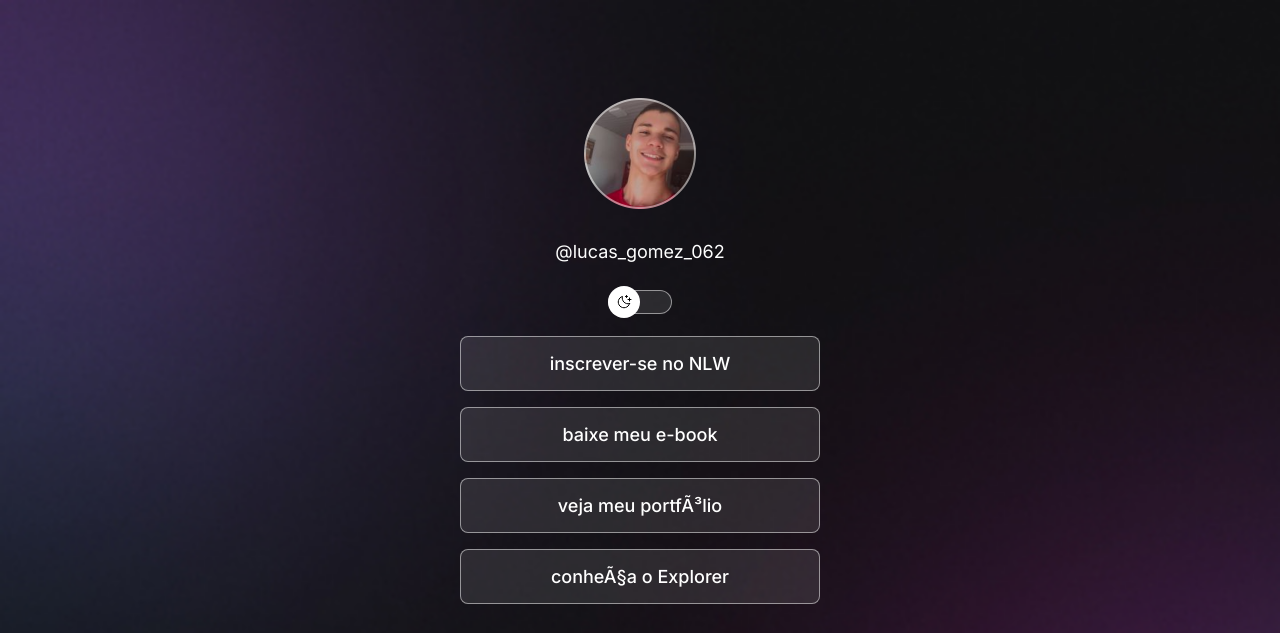
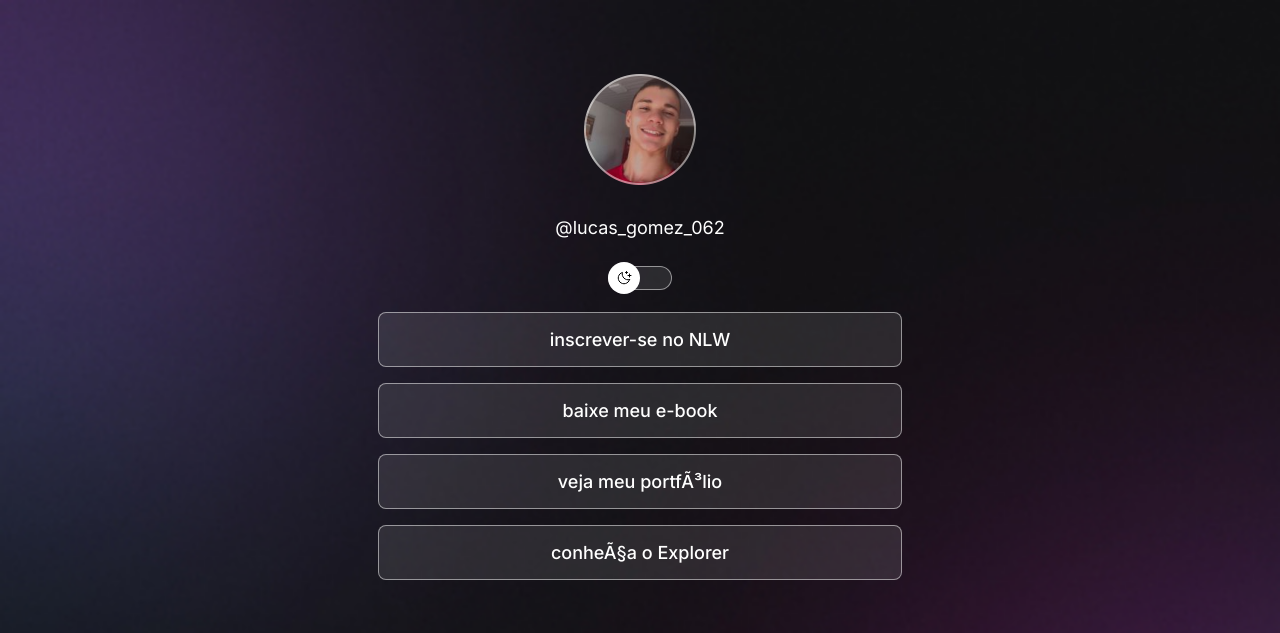
Before and after one commit to lucasgwmes/projeto, a plain HTML site: page index.html in a window 1280 px wide. Shown: the top 633 px of the page. Drawn offline with nearby package versions, Linux system fonts and the light colour scheme.

Commit message:
adjust container width

```diff
--- a/atyle.css
+++ b/atyle.css
@@ -42,13 +42,15 @@ body * {
 
 
 #container{
-    width: 360px;
+
+    width: 100%;
+    max-width:588px ;
     height: auto;
     margin: auto;
     justify-content: center;
 
    font-size: large;
-  padding-top: 56px ;
+  padding:32px  32px 32px 32px;
 
 
   /*profile*/
```
